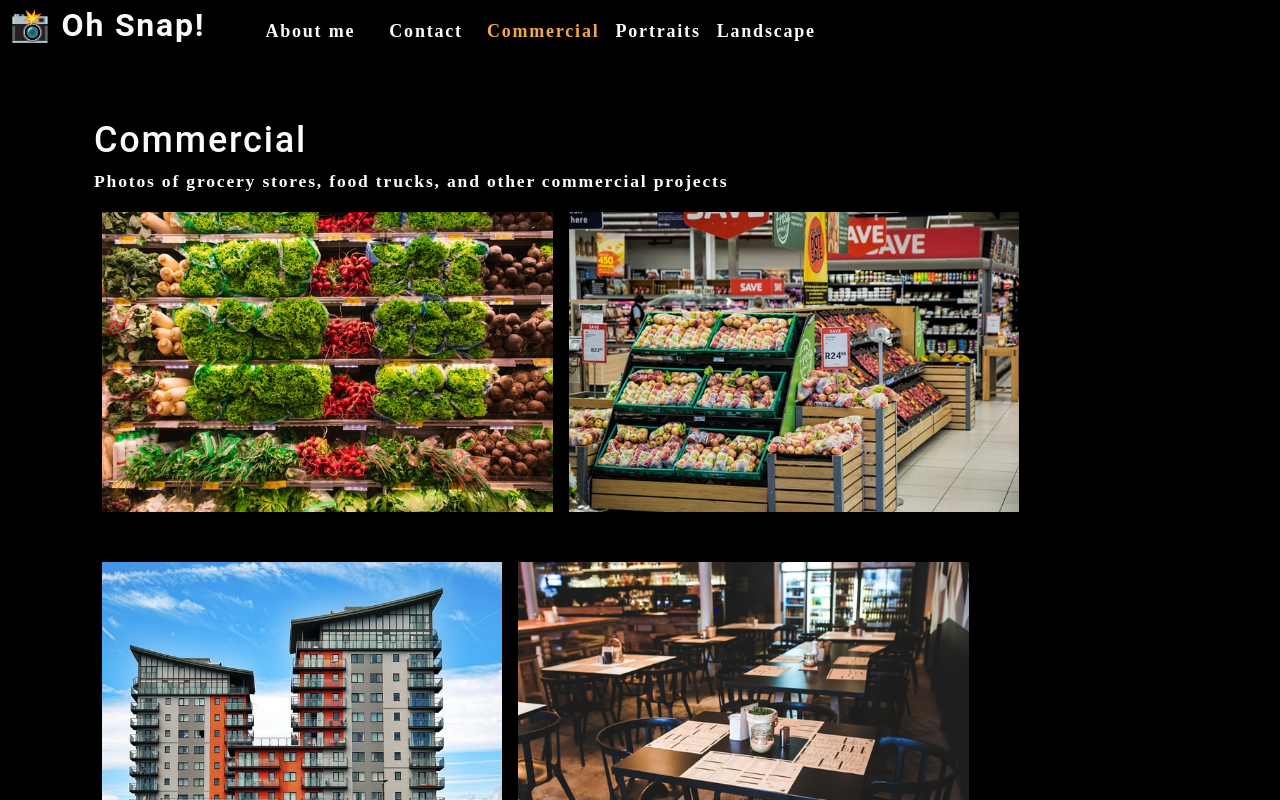
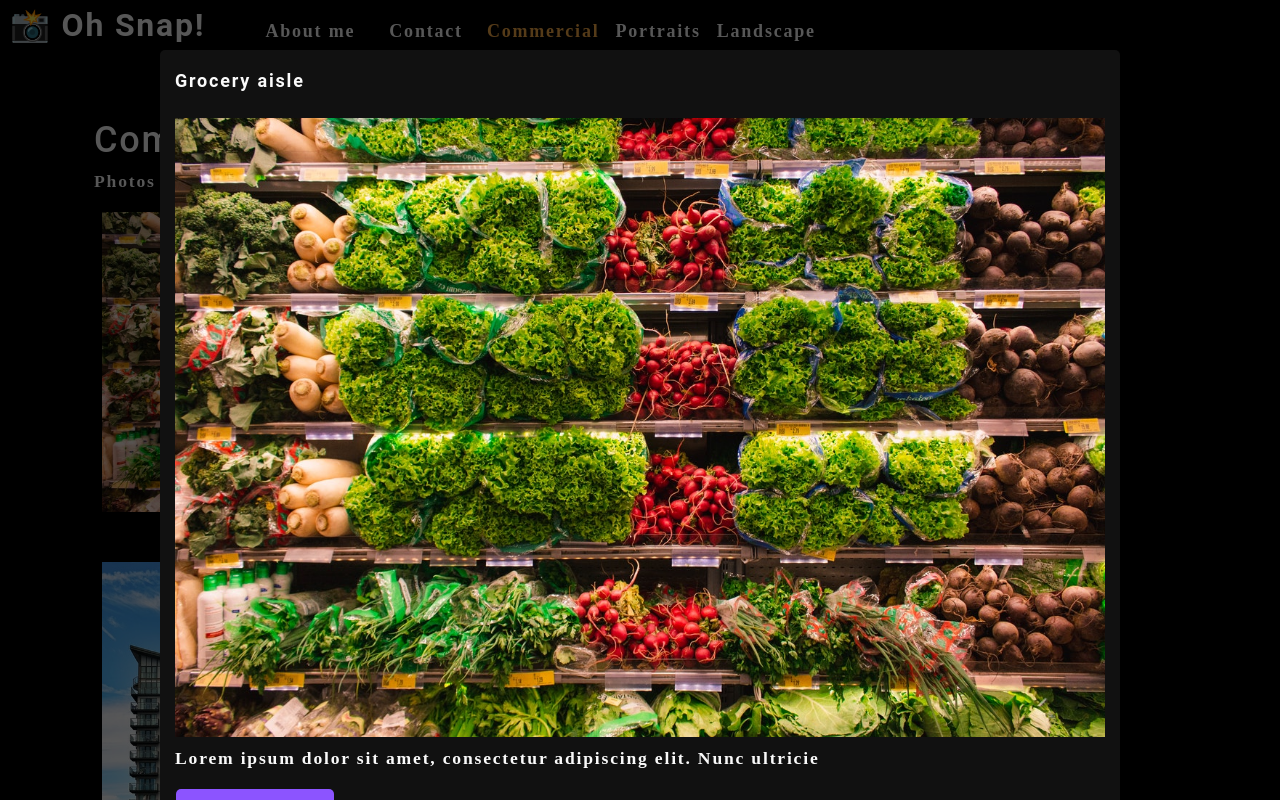
Before and after one commit to Thesselonian/photo-port, a React (Create React App) app: page / in a window 1280 px wide. Both pictures are taken after a click on the picture 327 px from the left and 361 px from the top of the page. Shown: the top 800 px of the page. Built offline with nearby package versions, Linux system fonts and the light colour scheme.

Commit message:
added a modal that displays a large version of the image that was clicked by the user

```diff
--- /dev/null
+++ b/src/components/Modal/index.js
@@ -0,0 +1,22 @@
+import React from 'react';
+
+function Modal({currentPhoto}) {
+    const {name, category, description, index} = currentPhoto;
+
+    return (
+        <div className="modalBackdrop">
+            <div className="modalContainer">
+                <h3 className="modalTitle">{name}</h3>
+                <img src={require(`../../assets/large/${category}/${index}.jpg`)} alt="current category" />
+                <p>
+                    {description}
+                </p>
+                <button type="button">
+                    Close this modal
+                </button>
+            </div>
+        </div>
+    );
+}
+
+export default Modal;
--- a/src/components/PhotoList/index.js
+++ b/src/components/PhotoList/index.js
@@ -1,5 +1,9 @@
 import React, { useState } from 'react'
+import Modal from '../Modal';
+
 const PhotoList = ({ category }) => {
+  const [currentPhoto, setCurrentPhoto] = useState();
+  const [isModalOpen, setIsModalOpen] = useState(false);
   const [photos] = useState([
     {
       name: 'Grocery aisle',
@@ -100,14 +104,21 @@
 
   const currentPhotos = photos.filter((photo) => photo.category === category)
 
+  const toggleModal = (image, i) => {
+    setIsModalOpen(true);
+    setCurrentPhoto({...image, index: i});
+  }
+  console.log(isModalOpen)
   return (
       <div>
+        {isModalOpen &&<Modal currentPhoto={currentPhoto}/>}
           <div className="flex-row">
               {currentPhotos.map((image, i) => (
                   <img
                       src={require(`../../assets/small/${category}/${i}.jpg`)}
                       alt={image.name}
                       className="img-thumbnail mx-1"
+                      onClick={() => toggleModal(image, i)}
                       key={image.name}
                   />
               ))}
```
Lines whose indentation alone changed are shown as unchanged.
